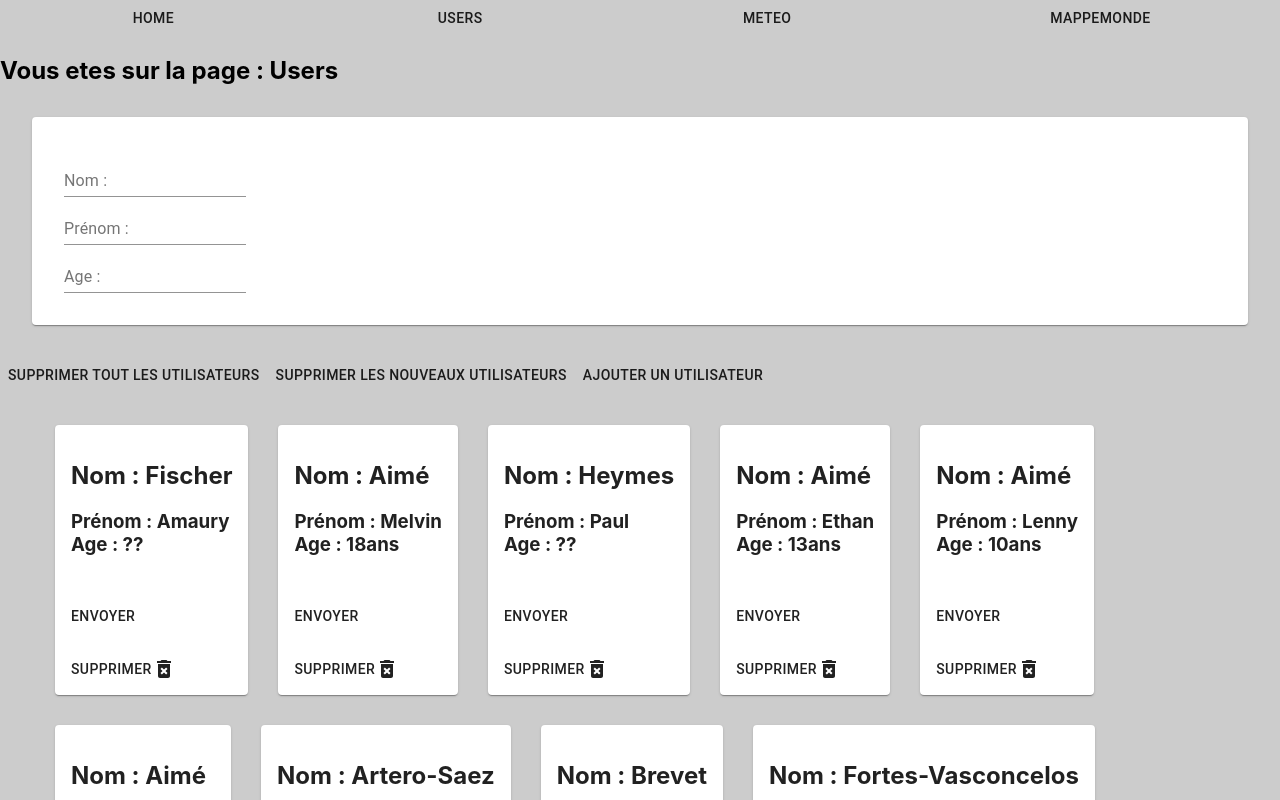
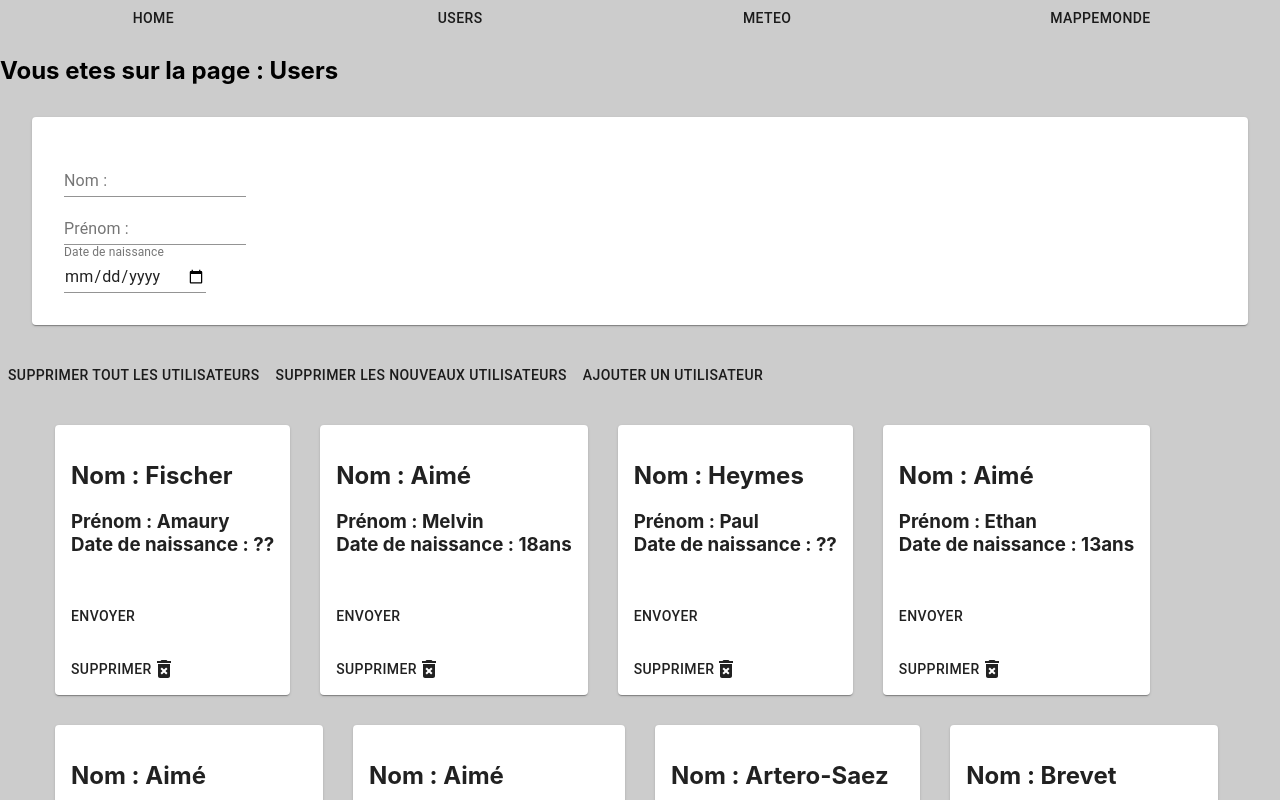
Before and after one commit to Vaan17/testreact, a React (Create React App) app: page /Users in a window 1280 px wide. Shown: the top 800 px of the page. Built offline with nearby package versions, Linux system fonts and the light colour scheme.

Commit message:
calandar

```diff
--- a/src/Users.js
+++ b/src/Users.js
@@ -1,10 +1,9 @@
-import React, { useState } from "react";
+import React, { useState, useStyles } from "react";
 import Navbar from "./Navbar";
 import Usercard from "./components/Usercard";
 import { ToastContainer, toast } from "react-toastify";
 import "react-toastify/dist/ReactToastify.css";
 import { Button, Card } from "@material-ui/core";
-import { makeStyles } from "@material-ui/core/styles";
 import TextField from "@material-ui/core/TextField";
 
 const Users = () => {
@@ -12,59 +11,59 @@ const Users = () => {
     {
       nom: "Fischer",
       prenom: "Amaury",
-      age: "??",
+      date: "??",
     },
     {
       nom: "Aimé",
       prenom: "Melvin",
-      age: "18ans",
+      date: "18ans",
     },
     {
       nom: "Heymes",
       prenom: "Paul",
-      age: "??",
+      date: "??",
     },
     {
       nom: "Aimé",
       prenom: "Ethan",
-      age: "13ans",
+      date: "13ans",
     },
     {
       nom: "Aimé",
       prenom: "Lenny",
-      age: "10ans",
+      date: "10ans",
     },
     {
       nom: "Aimé",
       prenom: "Xavier",
-      age: "48ans",
+      date: "48ans",
     },
     {
       nom: "Artero-Saez",
       prenom: "Theo",
-      age: "17ans",
+      date: "17ans",
     },
     {
       nom: "Brevet",
       prenom: "Steve",
-      age: "18ans",
+      date: "18ans",
     },
     {
       nom: "Fortes-Vasconcelos",
       prenom: "Solano",
-      age: "18ans",
+      date: "18ans",
     },
     {
       nom: "Haicault",
       prenom: "Mathieu",
-      age: "18ans",
+      date: "18ans",
     },
   ];
 
   const [users, setUsers] = useState(initialUsers);
   const [nom, setNom] = useState("");
   const [prenom, setPrenom] = useState("");
-  const [age, setAge] = useState("");
+  const [date, setDate] = useState("");
 
   const onInputChangeNom = (event) => {
     setNom(event.target.value);
@@ -74,8 +73,8 @@ const Users = () => {
     setPrenom(event.target.value);
   };
 
-  const onInputChangeAge = (event) => {
-    setAge(event.target.value);
+  const handleChangeDate = (event) => {
+    setDate(event.target.value);
   };
 
   const listItems = users.map((user) => <Usercard user={user} />);
@@ -94,14 +93,14 @@ const Users = () => {
     const newUser = {
       nom: nom,
       prenom: prenom,
-      age: age,
+      date: date,
     };
 
     setUsers([...users, newUser]);
 
     setNom("");
     setPrenom("");
-    setAge("");
+    setDate("");
 
     toast.success("Félicitation, vous avez ajouté un utilisateur !");
   };
@@ -124,23 +123,25 @@ const Users = () => {
           <TextField
             label="Prénom :"
             onChange={onInputChangePrenom}
-            placeholder="Entrez un Prénom Valide"
+            placeholder="Entrez un Prénom"
             multiline
             value={prenom}
           />
         </div>
         <div>
           <TextField
-            label="Age :"
-            onChange={onInputChangeAge}
-            placeholder="Entrez un Age"
-            multiline
-            value={age}
+            label="Date de naissance"
+            type="date"
+            onChange={handleChangeDate}
+            InputLabelProps={{
+              shrink: true,
+            }}
+            value={date}
           />
         </div>
       </Card>
-      <Button onClick={delectUsers}>Supprimer tout les Utilisateurs</Button>
-      <Button onClick={resetUsers}>Supprimer les nouveaux Utilisateurs</Button>
+      <Button onClick={delectUsers}>Supprimer tout les utilisateurs</Button>
+      <Button onClick={resetUsers}>Supprimer les nouveaux utilisateurs</Button>
       <Button onClick={addUser}>Ajouter un utilisateur</Button>
       <ul style={{ display: "flex", flexWrap: "wrap" }}>{listItems}</ul>
       <ToastContainer />
--- a/src/components/Usercard.js
+++ b/src/components/Usercard.js
@@ -14,7 +14,7 @@ const Usercard = (props) => {
           <h3>
             Prénom : {props.user.prenom}
             <br></br>
-            Age : {props.user.age}
+            Date de naissance : {props.user.date}
           </h3>
         </CardContent>
         <CardActions>
```
Also changed, not shown: 1 other file (tests, documents, lock files or other folders).
